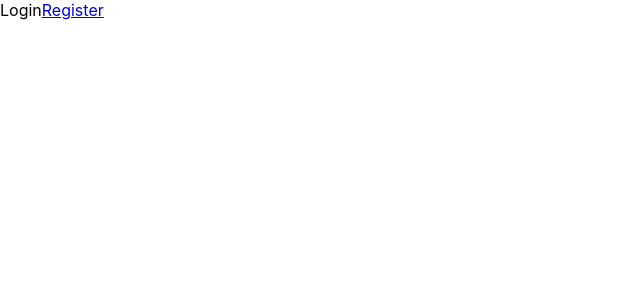
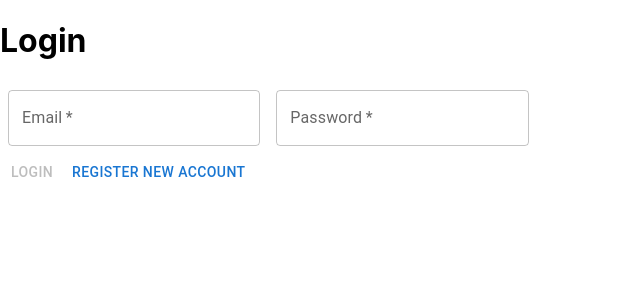
Before and after one commit to fermentedcat/sticky-note, a React (Create React App) app in the folder client/: page /login in a window 1280 px wide. Shown: the top 300 px of the page, without its empty margins (0-640 px from the left). Built offline with nearby package versions, Linux system fonts and the light colour scheme.

Commit message:
Semi-complete login page

```diff
--- a/client/src/pages/LoginPage.js
+++ b/client/src/pages/LoginPage.js
@@ -1,11 +1,86 @@
-import React from 'react'
+import React, { useEffect, useState } from 'react'
+import { useDispatch } from 'react-redux'
 import { Link } from 'react-router-dom'
+import { login } from '../utils/formFields'
+import { authActions } from '../store/auth-slice'
+import useInput from '../hooks/use-input'
+import { loginUser } from '../api/user'
+
+import { Box, Button, TextField } from '@mui/material'
 
 export default function LoginPage() {
+  const [formIsValid, setFormIsValid] = useState(false);
+  const [ email, password ] = login
+
+  const emailInput = useInput(email.validate, email.initialValue)
+  const passwordInput = useInput(password.validate, password.initialValue)
+
+  const dispatch = useDispatch();
+
+  // validate form each time input isValid state changes
+  useEffect(() => {
+    setFormIsValid(
+      emailInput.isValid &&
+      passwordInput.isValid
+    )
+  }, [
+    emailInput.isValid,
+    passwordInput.isValid
+  ])
+
+  const loginHandler = async (e) => {
+    e.preventDefault()
+    if (!formIsValid) return
+    const userInput = {
+      email: emailInput.value,
+      password: passwordInput.value
+    }
+    try {
+      const user = await loginUser(userInput)
+      dispatch(authActions.login(user))
+    } catch (error) {
+      console.log(error)
+      //TODO: display error
+    }
+  }
+
+  // combine field props from separate objects
+  const inputs = [
+    { ...emailInput, ...email },
+    { ...passwordInput, ...password },
+  ]
+
+  const fieldsOutput = inputs.map((input, index) => {
+    return (
+      <TextField
+        key={index}
+        type={input.type}
+        name={input.name}
+        value={input.value}
+        onChange={input.onChange}
+        onBlur={input.onBlur}
+        label={input.label}
+        required={input.required}
+      />
+    )
+  })
+
   return (
     <div>
-      Login
-      <Link to='/register'>Register</Link>
+      <h1>Login</h1>
+      <Box
+        onSubmit={loginHandler}
+        component="form"
+        sx={{
+          '& .MuiTextField-root': { m: 1, width: '25ch' },
+        }}
+      >
+        <div>
+          {fieldsOutput}
+        </div>
+        <Button disabled={!formIsValid} type="submit">Login</Button>
+        <Button type="button" component={Link} to='/register'>Register new account</Button>
+      </Box>
     </div>
   )
 }
```
